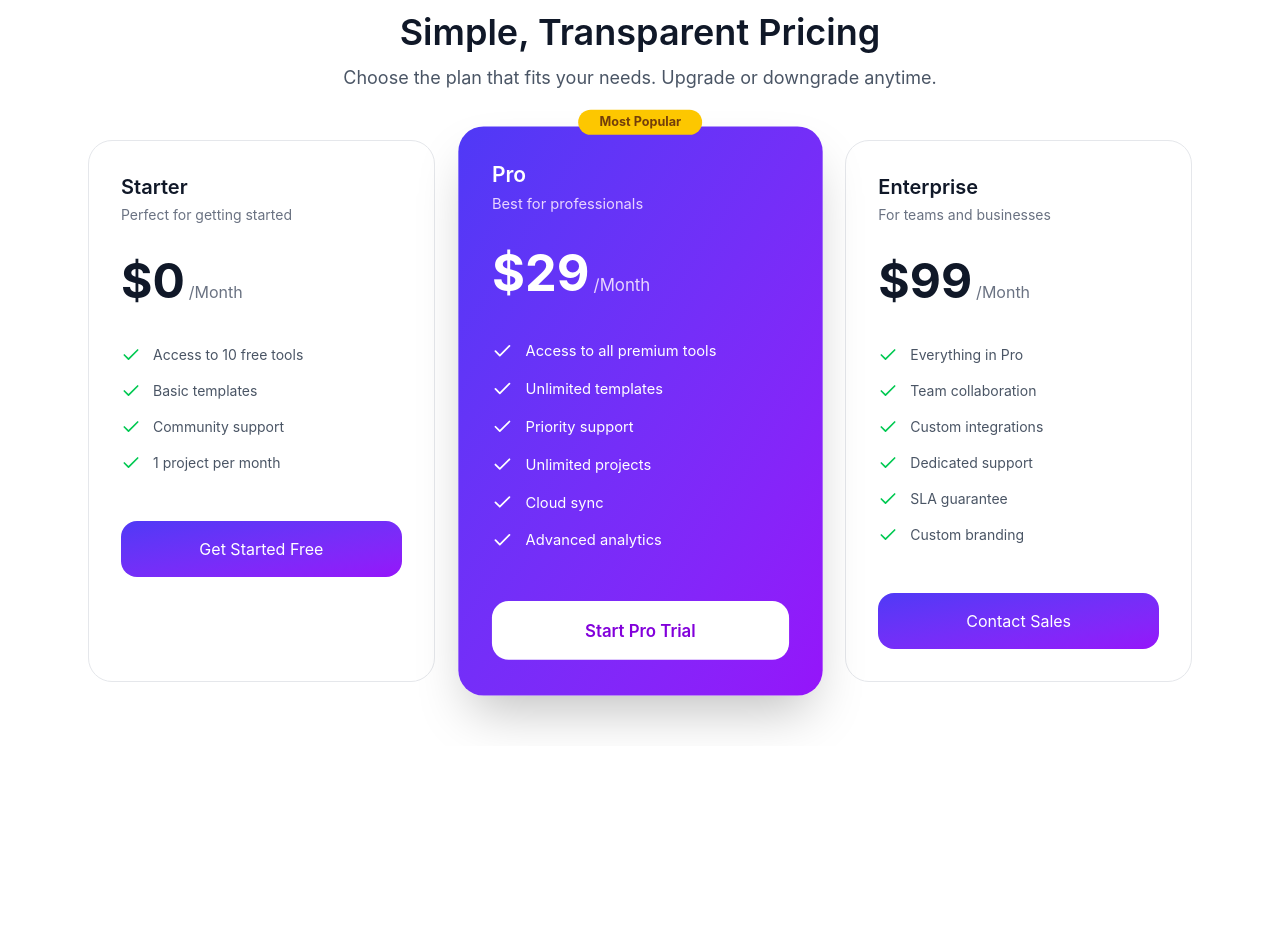
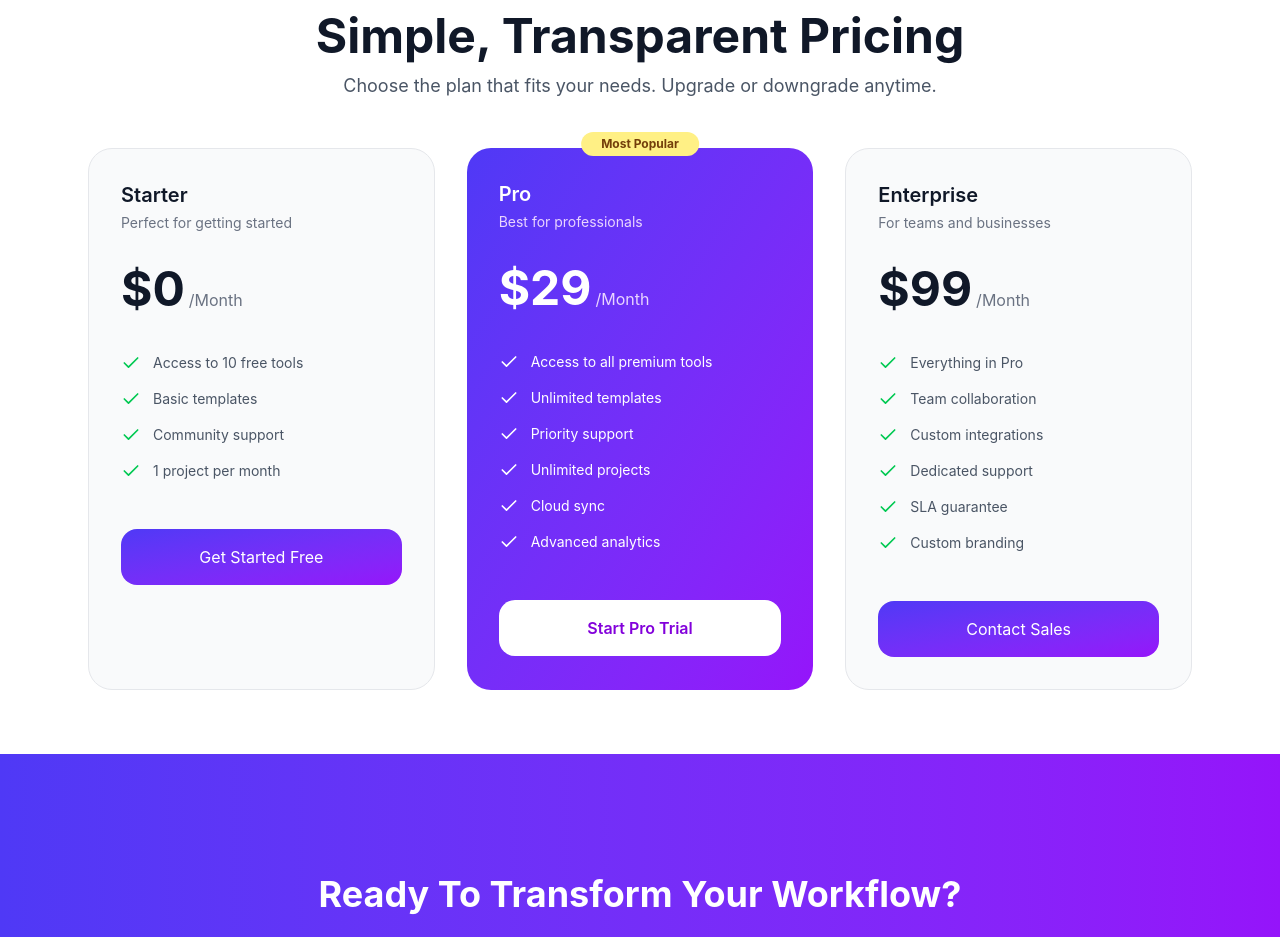
Before and after one commit to ORNOB-083/PH-B13-A6-DigiTools-Platform, a React (Vite) app: page / in a window 1280 px wide. Shown: the part 1860-2797 px from the top of the page. Before the commit the page ends 2606 px from the top, so only its background shows below. Built offline with nearby package versions, Linux system fonts and the light colour scheme.

Commit message:
Bottom Section Added

```diff
--- a/src/App.jsx
+++ b/src/App.jsx
@@ -5,6 +5,7 @@ import StatsSection from './component/StatsSection'
 import HeroSection from './component/HeroSection'
 import StepsSection from './component/StepsSection'
 import PricingSection from './component/PricingSection'
+import BottomSection from './component/BottomSection'
 
 function App() {
   // const [count, setCount] = useState(0)
@@ -22,6 +23,8 @@ function App() {
 
       <PricingSection></PricingSection>
 
+      <BottomSection></BottomSection>
+
       {/* <h1 className='font-bold text-2xl bg-amber-900 text-white p-4 text-center '>Hello Vite + React</h1> */}
     </>
   )
--- /dev/null
+++ b/src/component/BottomSection.jsx
@@ -0,0 +1,26 @@
+const BottomSection = () => {
+    return (
+        <section className="bg-gradient-to-r from-[#4F39F6] to-[#9514FA] py-30 text-center h-120 text-white">
+
+            <div className="max-w-3xl mx-auto px-6">
+                <h2 className="text-4xl font-bold mb-6">Ready To Transform Your Workflow?</h2>
+                <p className="text-purple-200 mb-8">Join thousands of professionals who are already using Digitools to work smarter.<br />Start your free trial today.</p>
+
+                <div className="flex justify-center gap-4 mb-8 flex-wrap">
+                    <button className="bg-white text-purple-700 px-6 py-3 rounded-full font-medium hover:bg-gray-100">Explore Products
+                    </button>
+
+                    <button className="border border-white px-6 py-3 rounded-full font-medium hover:bg-white hover:text-purple-700">View Pricing
+                    </button>
+                </div>
+
+                <p className="text-sm text-purple-200">
+                    14-day free trial • No credit card required • Cancel anytime
+                </p>
+
+            </div>
+        </section>
+    );
+};
+
+export default BottomSection;
--- a/src/component/PricingSection.jsx
+++ b/src/component/PricingSection.jsx
@@ -6,14 +6,14 @@ const PricingSection = () => {
             <div className="max-w-6xl mx-auto px-6">
 
                 <div className="text-center mb-12">
-                    <h2 className="text-4xl font-semibold text-gray-900">Simple, Transparent Pricing</h2>
+                    <h2 className="text-5xl font-bold text-gray-900">Simple, Transparent Pricing</h2>
                     <p className="text-gray-600 mt-3 text-lg">Choose the plan that fits your needs. Upgrade or downgrade anytime.</p>
                 </div>
 
                 {/* All cards */}
                 <div className="grid md:grid-cols-3 gap-8">
                     {/* Starter */}
-                    <div className="bg-white border border-gray-200 rounded-3xl p-8 hover:shadow-xl">
+                    <div className="bg-gray-50 border border-gray-200 rounded-3xl p-8 hover:shadow-xl">
                         <h3 className="text-xl font-semibold text-gray-900">Starter</h3>
                         <p className="text-gray-500 text-sm mt-1">Perfect for getting started</p>
 
@@ -33,8 +33,8 @@ const PricingSection = () => {
                     </div>
 
                     {/* Pro */}
-                    <div className="bg-gradient-to-br from-[#4F39F6] to-[#9514FA] text-white rounded-3xl p-8 relative shadow-2xl scale-105">
-                        <div className="absolute -top-4 left-1/2 -translate-x-1/2 bg-yellow-400 text-yellow-900 text-xs font-bold px-5 py-1 rounded-full">
+                    <div className="bg-gradient-to-br from-[#4F39F6] to-[#9514FA] text-white rounded-3xl p-8 relative hover:shadow-2xl">
+                        <div className="absolute -top-4 left-1/2 -translate-x-1/2 bg-yellow-200 text-yellow-900 text-xs font-bold px-5 py-1 rounded-full">
                             Most Popular
                         </div>
 
@@ -59,7 +59,7 @@ const PricingSection = () => {
                     </div>
 
                     {/* Enterprise */}
-                    <div className="bg-white border border-gray-200 rounded-3xl p-8 hover:shadow-xl">
+                    <div className="bg-gray-50 border border-gray-200 rounded-3xl p-8 hover:shadow-xl">
                         <h3 className="text-xl font-semibold text-gray-900">Enterprise</h3>
                         <p className="text-gray-500 text-sm mt-1">For teams and businesses</p>
 
```
